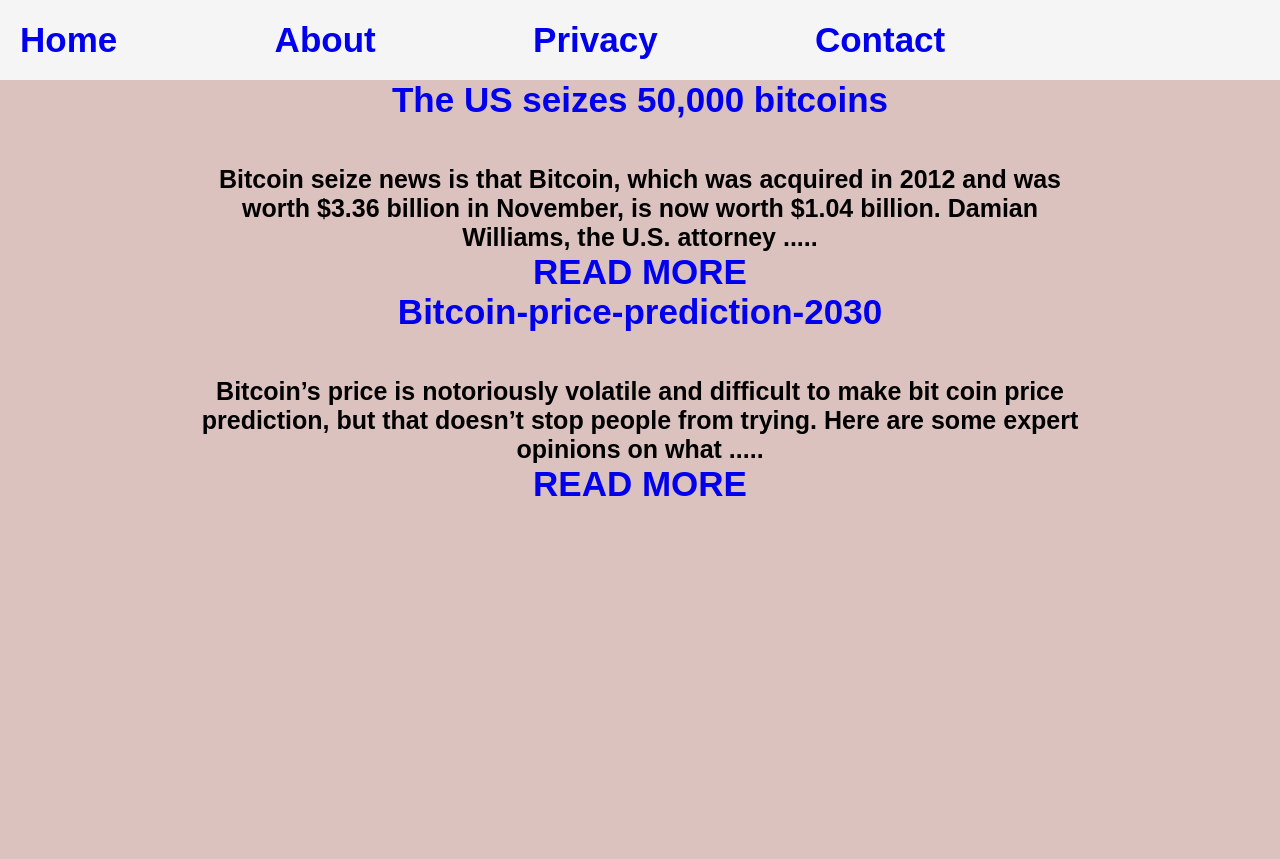
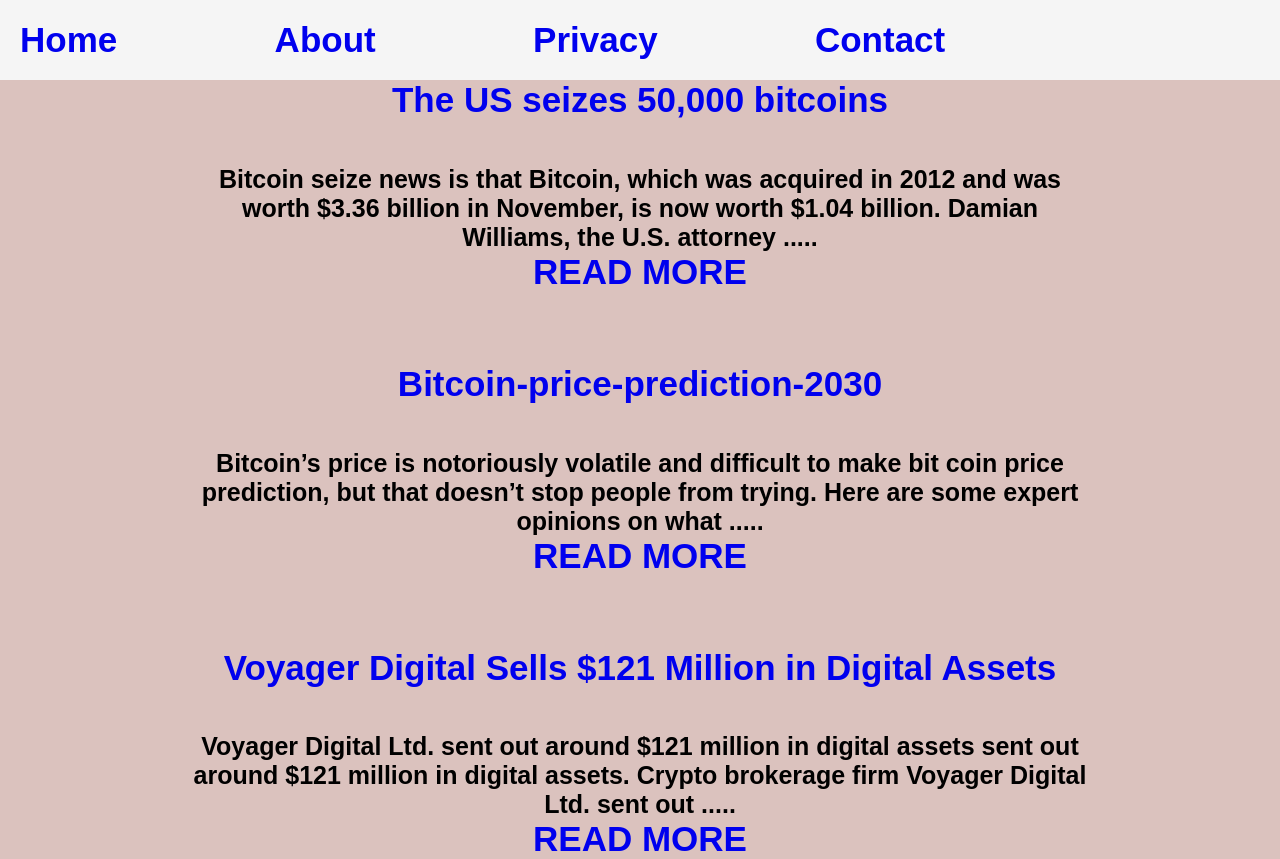
Before and after one commit to pkgbrothers/coinsinformer, a plain HTML site: page index.html in a window 1280 px wide. Before the commit the page ends 800 px from the top, so only its background shows below. Drawn offline with Linux system fonts and the light colour scheme.

Commit message:
Update index.html

```diff
--- a/index.html
+++ b/index.html
@@ -32,11 +32,16 @@
           worth $1.04 billion. Damian Williams, the U.S. attorney .....</p>
 
         <a class="read-more" href="https://coinsinformer.com/The-US-seizes-50000-bitcoins-linked-to-Silk-Road-Marketplace.html">READ MORE</a>
-        <br>
+        <br><br><br><br><br>
         <a href="https://coinsinformer.com/Bitcoin-price-prediction-2030.html" class="btitle">Bitcoin-price-prediction-2030</a>
 <p>Bitcoin’s price is notoriously volatile and difficult to make bit coin price prediction, but that doesn’t stop people from trying. Here are some expert opinions on what .....</p>
 
 <a class="read-more" href="https://coinsinformer.com/Bitcoin-price-prediction-2030.html">READ MORE</a>
+         <br><br><br><br><br>
+        <a href="https://coinsinformer.com/Voyager-Digital-Sells-$121-Million-in-Digital-Assets.html" class="btitle">Voyager Digital Sells $121 Million in Digital Assets</a>
+<p>Voyager Digital Ltd. sent out around $121 million in digital assets  sent out around $121 million in digital assets. Crypto brokerage firm Voyager Digital Ltd. sent out .....</p>
+
+<a class="read-more" href="https://coinsinformer.com/Voyager-Digital-Sells-$121-Million-in-Digital-Assets.html">READ MORE</a>
     </main>
 
     <script>
```
